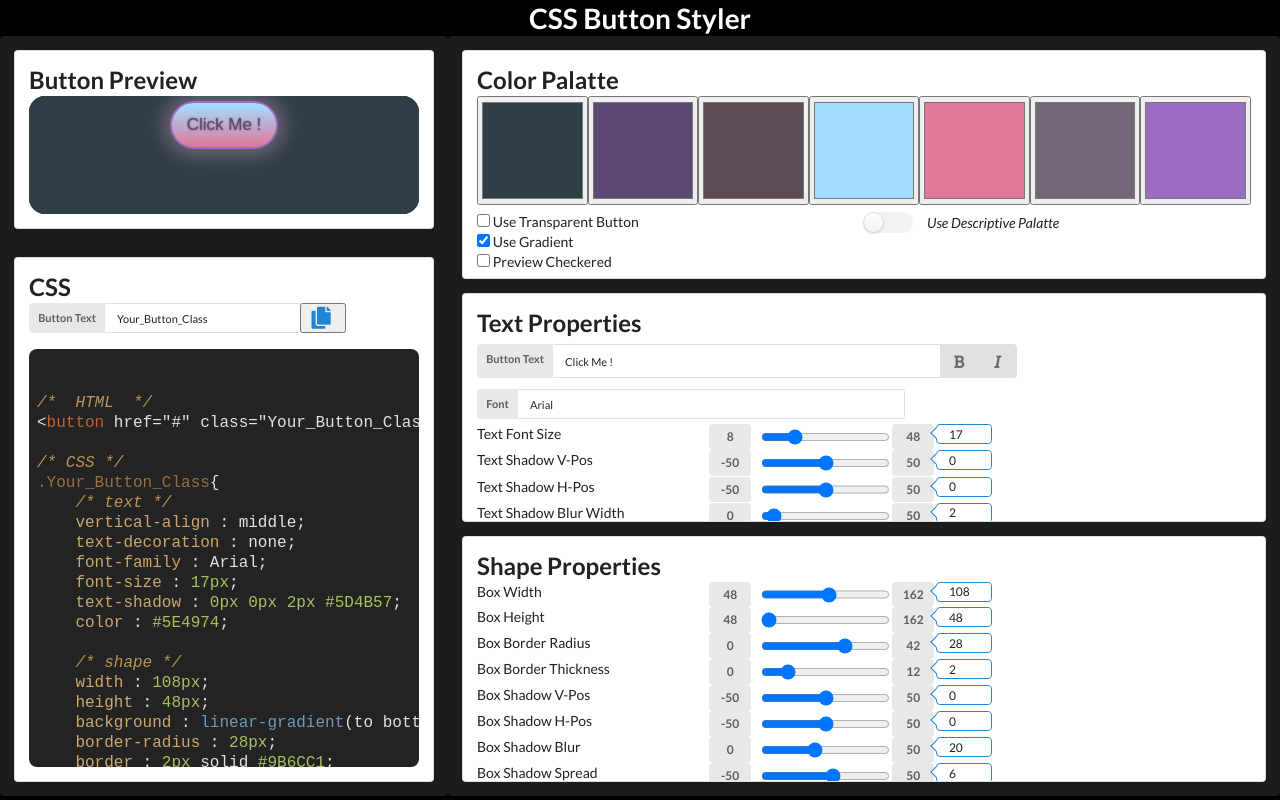
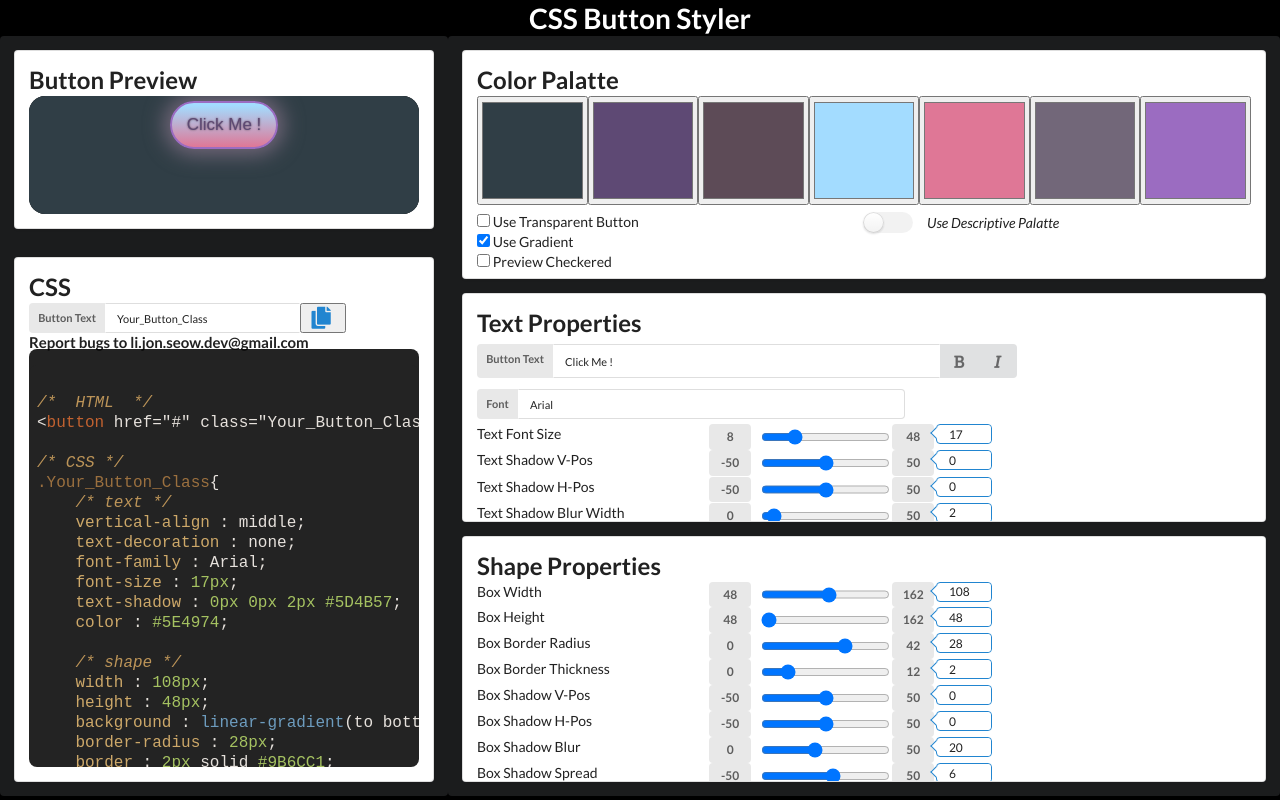
Before and after one commit to LiJonSeowDev/CSSButtonStyleGenerator, a React (Create React App) app: page / in a window 1280 px wide. Built offline with nearby package versions, Linux system fonts and the light colour scheme.

Commit message:
bug text reporting

```diff
--- a/src/components/CSSCodeClip.tsx
+++ b/src/components/CSSCodeClip.tsx
@@ -92,6 +92,9 @@ class CSSCodeClip extends React.Component< {buttonProperties : ButtonProperties
                             <i className= {`${this.state.clipBoardIcon} big icon`}></i>
                         </button>
                 </div>
+                <div>
+                    <h4> Report bugs to li.jon.seow.dev@gmail.com </h4>
+                </div>
             </div>
             <div className="CSSCodeBlock" id='codeBlock'>
                 <SyntaxHighlighter language="css" PreTag='pre' style={railscasts} customStyle={{ borderRadius : "8px" , overflow : "visible" ,fontSize : "16px" , minWidth : "100%"}}>
```
Also changed, not shown: public/logo192.png, 1 other file (tests, documents, lock files or other folders).
